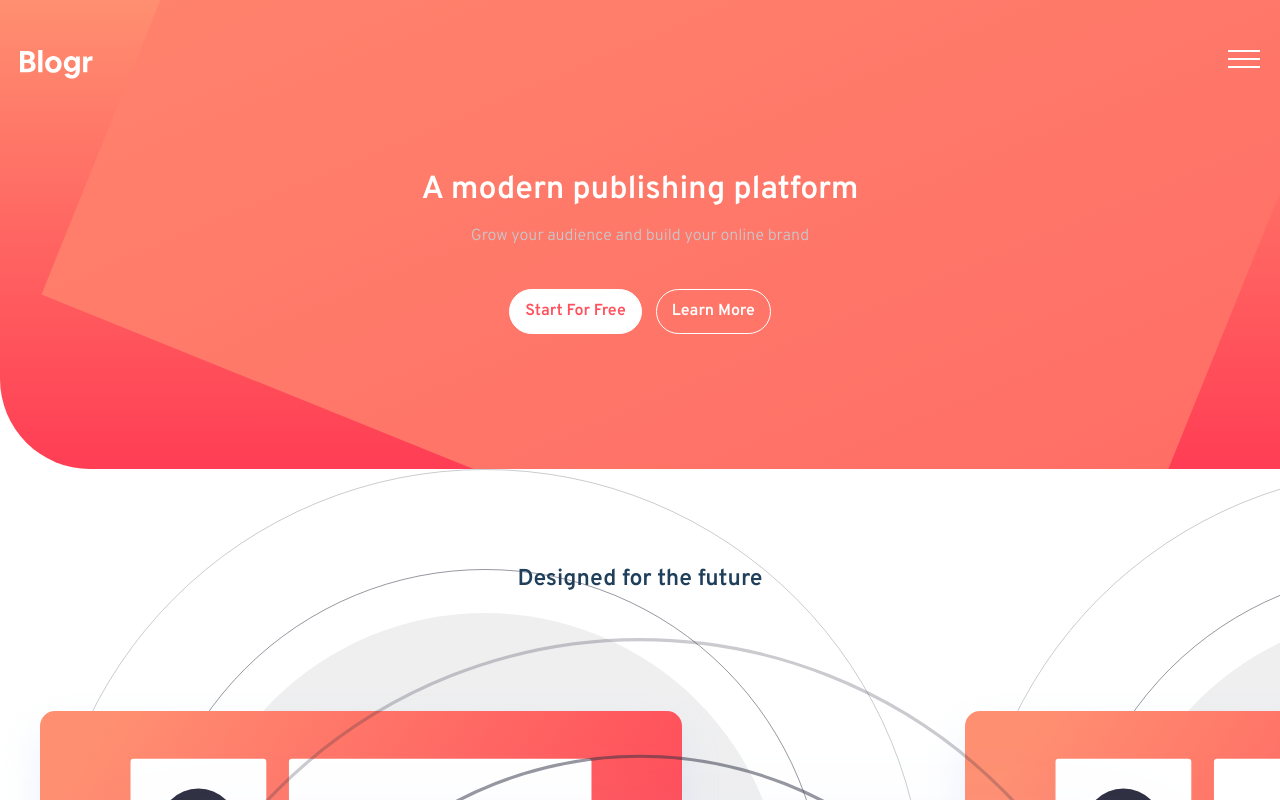
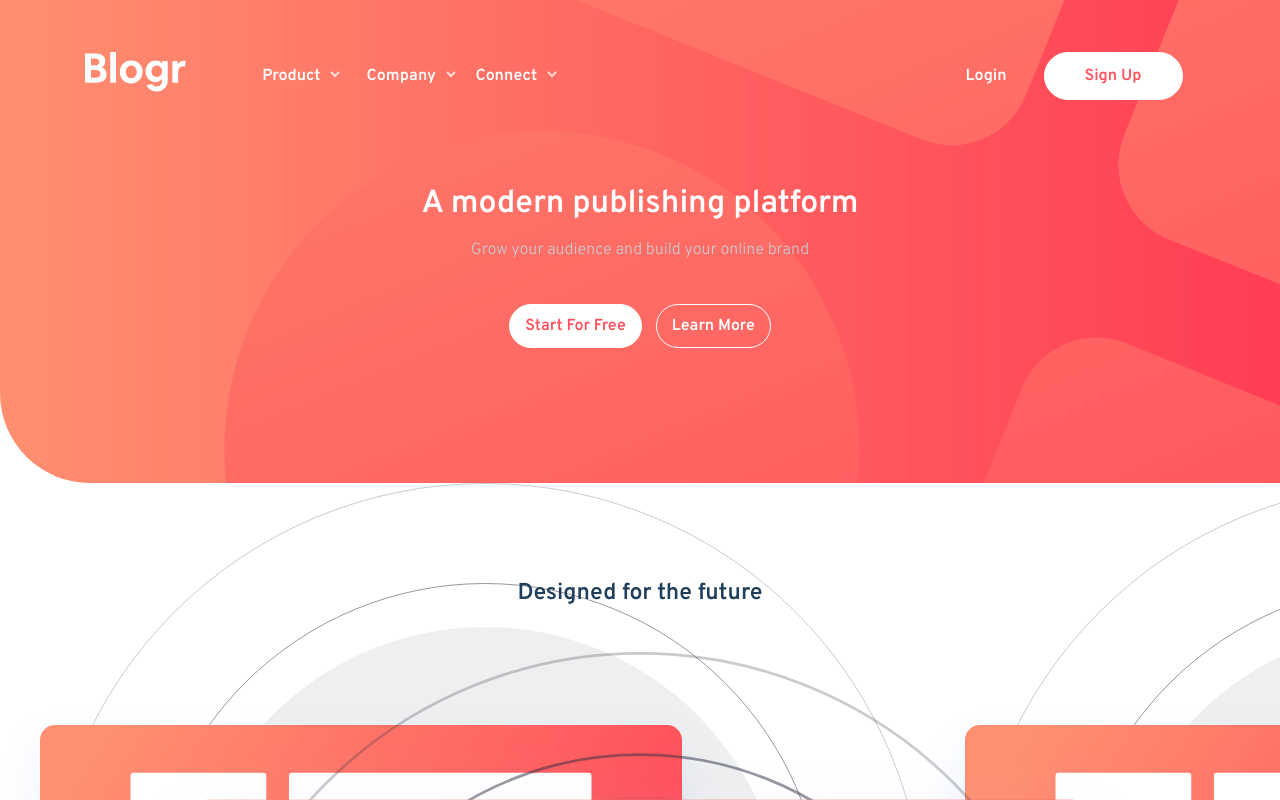
Before and after one commit to madegilangaditya/blogr-landing-page, a React (Create React App) app: page / in a window 1280 px wide. Shown: the top 800 px of the page. Built offline with nearby package versions, Linux system fonts and the light colour scheme.

Commit message:
add style to header desktop view

```diff
--- a/src/components/Header.js
+++ b/src/components/Header.js
@@ -7,7 +7,6 @@ import { useState } from 'react'
 
 const Header = () => {
     const [openMenu, setOpenMenu] = useState(false)
-    const [openChildMenu, setOpenChildMenu] = useState(false)
 
     const menuClicked = ()=>{
         const menuOpen = document.querySelector('.menu-wrap');
@@ -18,12 +17,14 @@ const Header = () => {
 
     const childMenuClicked = (e) => {
         const a_parent =  document.querySelectorAll(".has-child")
+        const bigDevice = window.matchMedia("(min-width:800px)")
+        // bigDevice.addListener(handleDeviceChange);
 
         // Check if has active class or not
         if(e.target.parentElement.classList.contains('active')){
             e.target.parentElement.classList.remove("active")
             e.target.setAttribute("aria-expanded", "false")
-        }else{
+        }else if(!bigDevice.matches){
             a_parent.forEach((aitem) =>{
                 aitem.classList.remove("active")
                 aitem.children[0].setAttribute("aria-expanded", "false")
@@ -36,6 +37,7 @@ const Header = () => {
             })
 
         }
+        console.log(bigDevice)
 
     }
 
--- a/src/index.scss
+++ b/src/index.scss
@@ -50,7 +50,7 @@ section{
 }
 
 header{
-  background: 35% 35%/350% no-repeat url(./images/bg-pattern-intro.svg), linear-gradient( #ff8f70, #ff3d54 );
+  background: 35% 35%/350% no-repeat url(./images/bg-pattern-intro.svg), linear-gradient( 90deg, #ff8f70, #ff3d54 );
   padding: 50px 20px 135px;
   border-bottom-left-radius: 90px;
 
@@ -98,6 +98,29 @@ header{
 
   .menu{
     padding: 35px 24px;
+
+    li{
+      list-style-type:none;
+      text-align:center;
+
+      a{
+        display:block;
+        padding:13px 0px;
+        position:relative;
+        color: $body-copy;
+        font-weight: 600;
+      }
+    }
+
+    li.has-child>a:after {
+      content: ' ';
+      width: 10px;
+      background: no-repeat url(./images/icon-arrow-dark.svg);
+      position: absolute;
+      height: 7px;
+      top: 21px;
+      margin-left: 10px;
+    }
   }
 
   .menu-left{
@@ -120,30 +143,6 @@ header{
         background-image: none;
       }
     }
-  }
-
-  .menu li{
-    list-style-type:none;
-    text-align:center;
-
-  }
-
-  .menu li a{
-    display:block;
-    padding:13px 0px;
-    position:relative;
-    color: $body-copy;
-    font-weight: 600;
-  }
-
-  .menu li.has-child>a:after {
-    content: ' ';
-    width: 10px;
-    background: no-repeat url(./images/icon-arrow-dark.svg);
-    position: absolute;
-    height: 7px;
-    top: 21px;
-    margin-left: 10px;
   }
 
   .child-menu{
@@ -182,6 +181,7 @@ header{
 
   &:hover{
     @include btn-clr($primary-color2, $neutral-color1 );
+    border-color: transparent;
   }
 }
 
@@ -297,7 +297,83 @@ footer{
 }
 
 @media all and (min-width:800px){
+  .row{
+    max-width: 1110px;
+    margin: auto;
+  }
 
+  header{
+    background: 20% 50%/200% no-repeat url(./images/bg-pattern-intro.svg), linear-gradient(90deg,#ff8f70, #ff3d54);
+
+    .logo-wrap{
+      max-width: 103px;
+    }
+
+    .flex{
+      justify-content: flex-start;
+      align-items: center;
+      gap: 60px;
+    }
+
+    .mobile-menu-icon{
+      display: none;
+    }
+
+    .menu-wrap{
+      position: relative;
+      top: 0;
+      max-height: inherit;
+      background: none;
+      box-shadow: none;
+      width: 85%;
+    }
+
+    .menu{
+      display: flex;
+      justify-content: space-between;
+      padding: 0;
+
+      li>a{
+        color: $neutral-color1;
+
+        &:hover{
+          text-decoration: underline;
+        }
+      }
+
+      li.has-child>a:after {
+        background: no-repeat url(./images/icon-arrow-light.svg);
+      }
+
+    }
+
+    .menu-left>ul,
+    .menu-right>ul{
+      display: flex;
+      align-items: center;
+      gap: 30px;
+    }
+
+    .menu-left{
+      margin-bottom: 0;
+    }
+
+    .menu-right{
+      padding-top: 0;
+      border-top: none;
+
+      .btn-signup{
+        background-image: initial;
+        margin-top: 0;
+        @include btn-clr($neutral-color1, $primary-color1 );
+
+        &:hover{
+          @include btn-clr($primary-color2, $neutral-color1 );
+          text-decoration: none;
+        }
+      }
+    }
+  }
   .section1{
     background-image: url(./images/illustration-editor-desktop.svg);
   }
```
